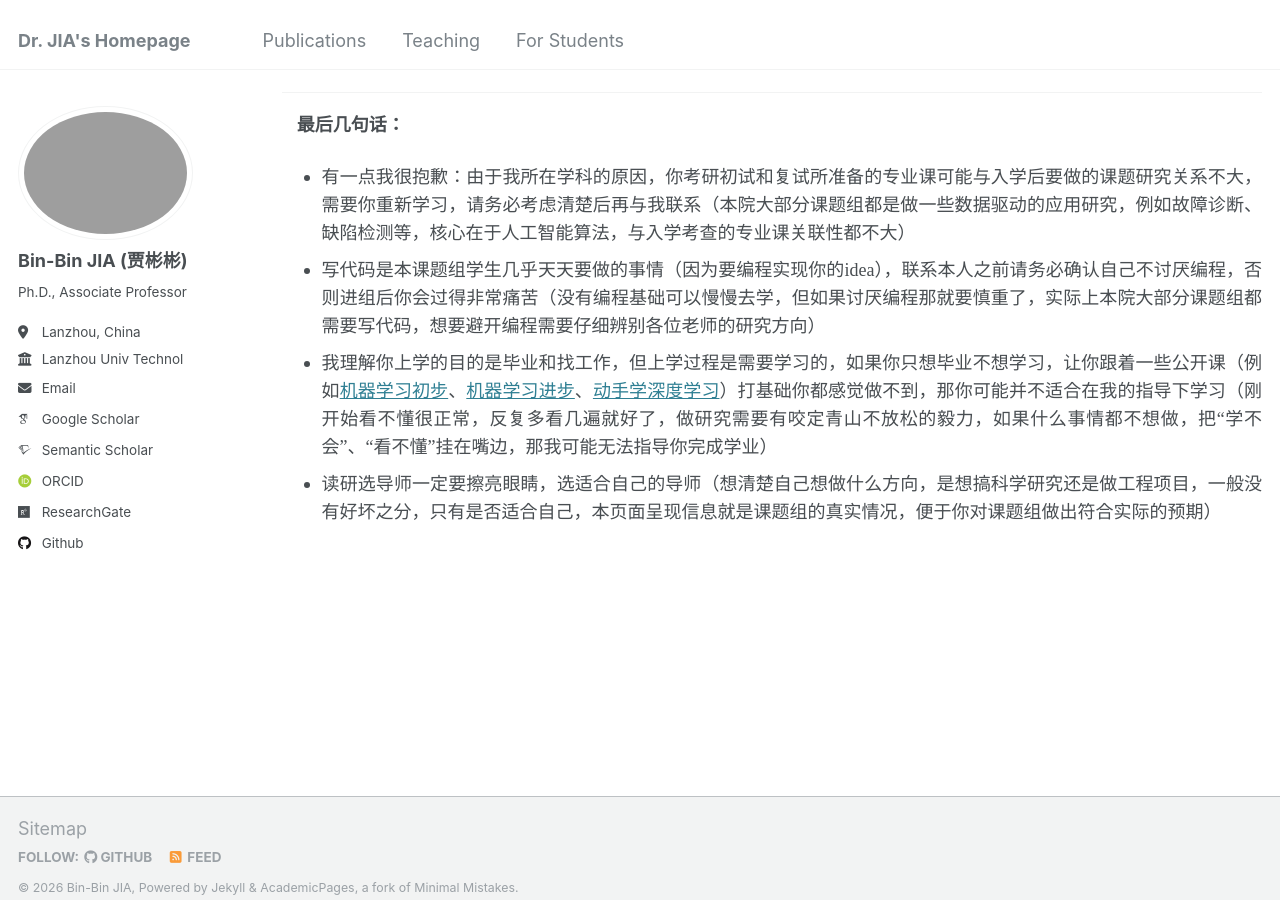
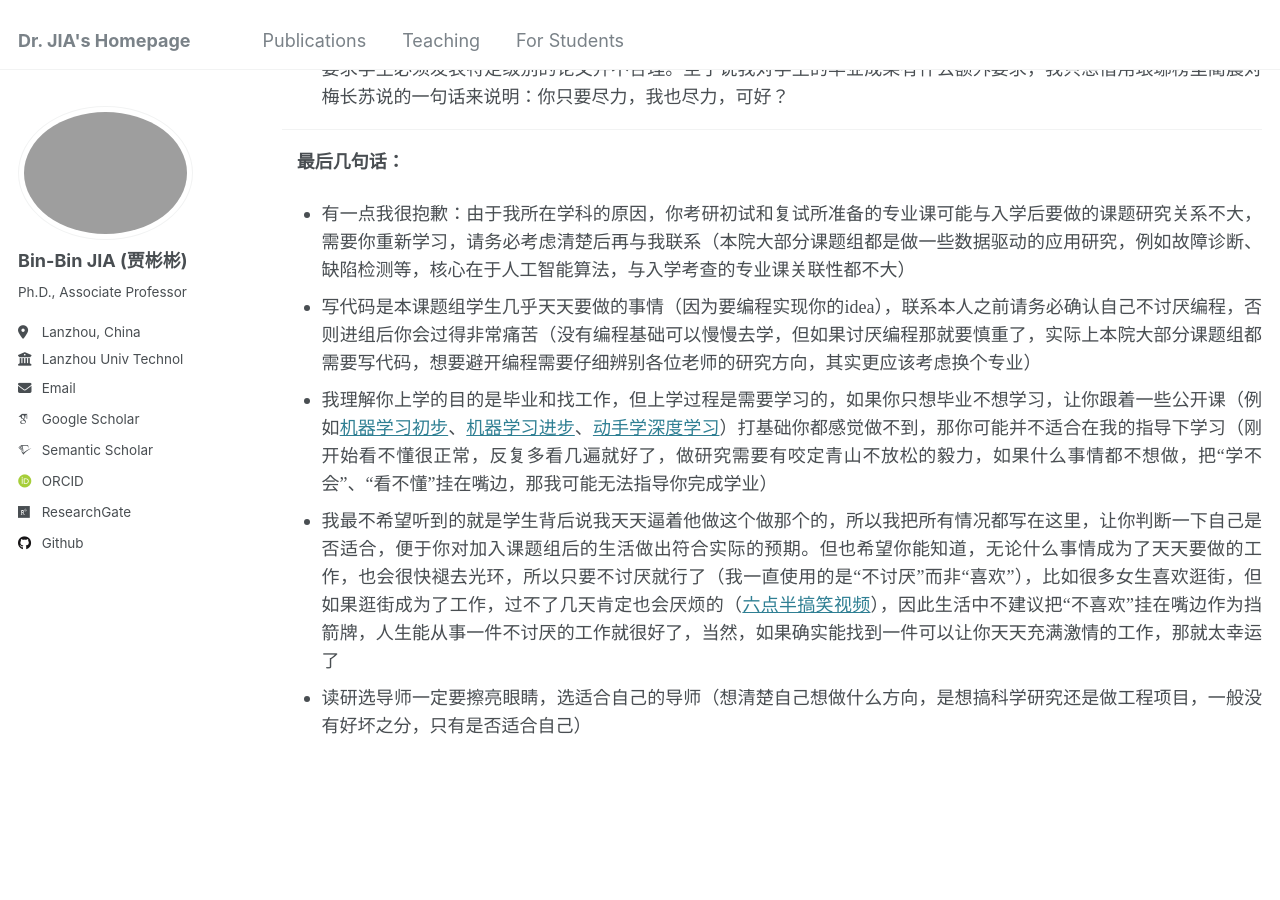
Before and after one commit to jiabinbin-ai/jiabinbin-ai.github.io, a Jekyll site: the page built from _pages/For-Students.html, in a window 1280 px wide and 900 px high, scrolled down 2446 px. Built offline with Jekyll 4.4.1, drawn with Linux system fonts in a browser that asks for light colours; some web fonts are replaced; some of the changed text lies outside the part shown.

Commit message:
Update For-Students.html

```diff
--- a/_pages/For-Students.html
+++ b/_pages/For-Students.html
@@ -32,7 +32,10 @@ author_profile: true
 	<span lang="en-us"><font face="Times New Roman">我会尽力为你提供良好的科研条件，如计算设备、图书资料、论文版面费等</font></span></li>
 	<li>
 	<p align="justify" style="line-height: 150%; margin-top:8px; margin-bottom:0">
-	<span lang="en-us"><font face="Times New Roman">我可以带你进入机器学习研究之门，窥探机器学习研究之道，理解科研究竟是什么</font></span></li>
+	<span lang="en-us"><font face="Times New Roman">我会资助每位学生读研期间至少可以赴兰州以外地区参加一次国内学术会议</font></span></li>
+	<li>
+	<p align="justify" style="line-height: 150%; margin-top:8px; margin-bottom:0">
+	<span lang="en-us"><font face="Times New Roman">我会带你进入机器学习研究之门，窥探机器学习研究之道，理解科研究竟是什么</font></span></li>
 </ul>
 <hr>
 <p align="justify" style="line-height: 150%">&nbsp;&nbsp; <b>
@@ -66,10 +69,10 @@ author_profile: true
 <ul>
 	<li>
 	<p align="justify" style="line-height: 150%; margin-top:8px; margin-bottom:0">
-	<span lang="en-us"><font face="Times New Roman">学硕：电路与系统(080902)</font></span></li>
+	<span lang="en-us"><font face="Times New Roman">学硕：电子科学与技术(0809)</font></span></li>
 	<li>
 	<p align="justify" style="line-height: 150%; margin-top:8px; margin-bottom:0">
-	<span lang="en-us"><font face="Times New Roman">专硕：控制工程(085406)、仪器仪表工程(085407)</font></span></li>
+	<span lang="en-us"><font face="Times New Roman">专硕：新一代电子信息技术(含量子技术等)(085401)</font></span></li>
 	<li>
 	<p align="justify" style="line-height: 150%; margin-top:8px; margin-bottom:0">
 	<span lang="en-us"><font face="Times New Roman">每年名额由学院确定，先到先得</font></span></li>
@@ -100,7 +103,7 @@ author_profile: true
 	<span lang="en-us"><font face="Times New Roman">新生按学校要求的时间入学报到即可，不需要提前进组</font></span></li>
 	<li>
 	<p align="justify" style="line-height: 150%; margin-top:8px; margin-bottom:0">
-	<span lang="en-us"><font face="Times New Roman">打算早点上手课题研究的话，就按主页说明去打基础（编程、机器学习基础、研究领域现状）</font></span></li>
+	<span lang="en-us"><font face="Times New Roman">打算早点上手课题研究的话，请按[<a href="https://jiabinbin-ai.github.io/preparation/">这个说明</a>]去打基础</font></span></li>
 </ul>
 <hr>
 <p align="justify" style="line-height: 150%">&nbsp;&nbsp; <b>
@@ -166,11 +169,14 @@ author_profile: true
 	<span lang="en-us"><font face="Times New Roman">有一点我很抱歉：由于我所在学科的原因，你考研初试和复试所准备的专业课可能与入学后要做的课题研究关系不大，需要你重新学习，请务必考虑清楚后再与我联系（本院大部分课题组都是做一些数据驱动的应用研究，例如故障诊断、缺陷检测等，核心在于人工智能算法，与入学考查的专业课关联性都不大）</font></span></li>
 	<li>
 	<p align="justify" style="line-height: 150%; margin-top:8px; margin-bottom:0">
-	<span lang="en-us"><font face="Times New Roman">写代码是本课题组学生几乎天天要做的事情（因为要编程实现你的idea），联系本人之前请务必确认自己不讨厌编程，否则进组后你会过得非常痛苦（没有编程基础可以慢慢去学，但如果讨厌编程那就要慎重了，实际上本院大部分课题组都需要写代码，想要避开编程需要仔细辨别各位老师的研究方向）</font></span></li>
+	<span lang="en-us"><font face="Times New Roman">写代码是本课题组学生几乎天天要做的事情（因为要编程实现你的idea），联系本人之前请务必确认自己不讨厌编程，否则进组后你会过得非常痛苦（没有编程基础可以慢慢去学，但如果讨厌编程那就要慎重了，实际上本院大部分课题组都需要写代码，想要避开编程需要仔细辨别各位老师的研究方向，其实更应该考虑换个专业）</font></span></li>
 	<li>
 	<p align="justify" style="line-height: 150%; margin-top:8px; margin-bottom:0">
 	<span lang="en-us"><font face="Times New Roman">我理解你上学的目的是毕业和找工作，但上学过程是需要学习的，如果你只想毕业不想学习，让你跟着一些公开课（例如<a href="https://www.xuetangx.com/course/nju0802bt/">机器学习初步</a>、<a href="https://www.xuetangx.com/course/nju08021014500">机器学习进步</a>、<a href="https://space.bilibili.com/1567748478/lists/358497?type=series">动手学深度学习</a>）打基础你都感觉做不到，那你可能并不适合在我的指导下学习（刚开始看不懂很正常，反复多看几遍就好了，做研究需要有咬定青山不放松的毅力，如果什么事情都不想做，把“学不会”、“看不懂”挂在嘴边，那我可能无法指导你完成学业）</font></span></li>
 	<li>
 	<p align="justify" style="line-height: 150%; margin-top:8px; margin-bottom:0">
-	<span lang="en-us"><font face="Times New Roman">读研选导师一定要擦亮眼睛，选适合自己的导师（想清楚自己想做什么方向，是想搞科学研究还是做工程项目，一般没有好坏之分，只有是否适合自己，本页面呈现信息就是课题组的真实情况，便于你对课题组做出符合实际的预期）</font></span></li>
+	<span lang="en-us"><font face="Times New Roman">我最不希望听到的就是学生背后说我天天逼着他做这个做那个的，所以我把所有情况都写在这里，让你判断一下自己是否适合，便于你对加入课题组后的生活做出符合实际的预期。但也希望你能知道，无论什么事情成为了天天要做的工作，也会很快褪去光环，所以只要不讨厌就行了（我一直使用的是“不讨厌”而非“喜欢”），比如很多女生喜欢逛街，但如果逛街成为了工作，过不了几天肯定也会厌烦的（<a href="https://www.bilibili.com/video/BV1oh411Z7un/">六点半搞笑视频</a>），因此生活中不建议把“不喜欢”挂在嘴边作为挡箭牌，人生能从事一件不讨厌的工作就很好了，当然，如果确实能找到一件可以让你天天充满激情的工作，那就太幸运了</font></span></li>
+	<li>
+	<p align="justify" style="line-height: 150%; margin-top:8px; margin-bottom:0">
+	<span lang="en-us"><font face="Times New Roman">读研选导师一定要擦亮眼睛，选适合自己的导师（想清楚自己想做什么方向，是想搞科学研究还是做工程项目，一般没有好坏之分，只有是否适合自己）</font></span></li>
 </ul>
```
